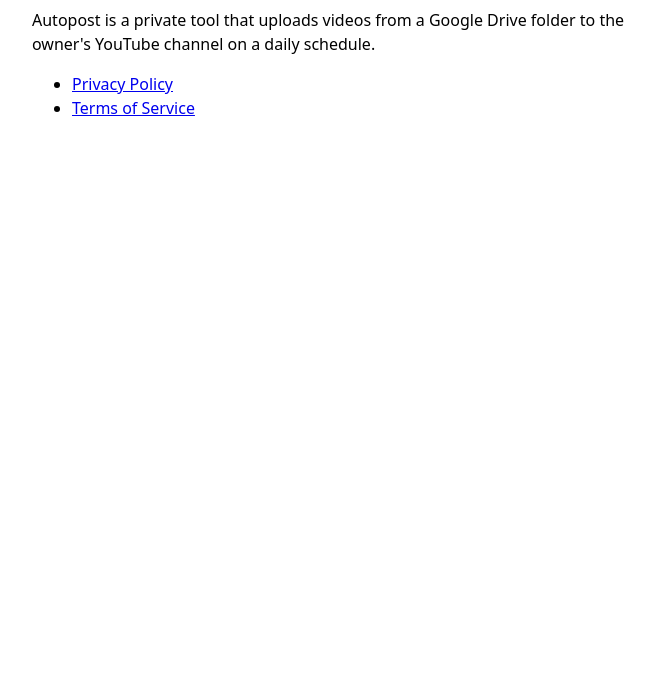
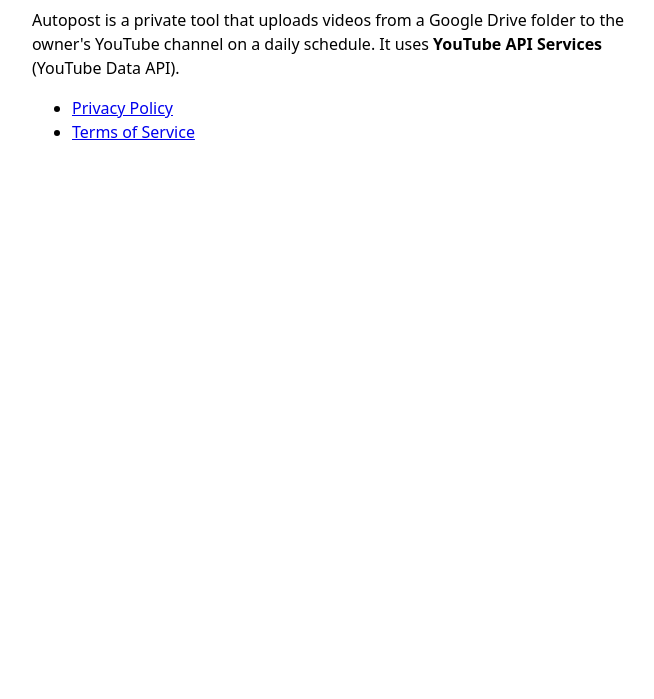
Before and after one commit to bayezid-hossain/bayezid-hossain.github.io, a plain HTML site: page index.html in a window 1280 px wide. Shown: the part 101-800 px from the top of the page, without its empty margins (288-942 px from the left). Drawn offline with Linux system fonts and the light colour scheme.

Commit message:
Mention YouTube API Services on home page
Co-Authored-By: Claude Opus 5.5 <noreply@anthropic.com>

```diff
--- a/index.html
+++ b/index.html
@@ -7,7 +7,7 @@
 </head>
 <body style="font-family:system-ui,sans-serif;max-width:640px;margin:40px auto;padding:0 16px;line-height:1.5">
 <h1>Autopost</h1>
-<p>Autopost is a private tool that uploads videos from a Google Drive folder to the owner's YouTube channel on a daily schedule.</p>
+<p>Autopost is a private tool that uploads videos from a Google Drive folder to the owner's YouTube channel on a daily schedule. It uses <strong>YouTube API Services</strong> (YouTube Data API).</p>
 <ul>
 <li><a href="https://bayezid-hossain.github.io/autopost-policy/privacy-policy.html">Privacy Policy</a></li>
 <li><a href="https://bayezid-hossain.github.io/autopost-policy/terms.html">Terms of Service</a></li>
```
